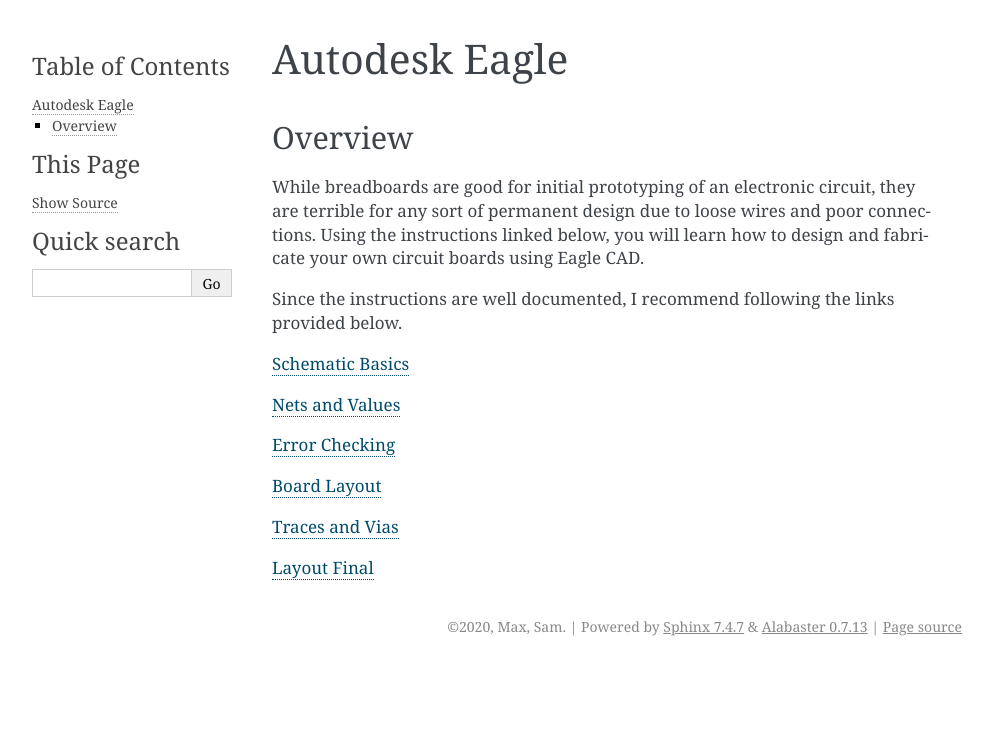
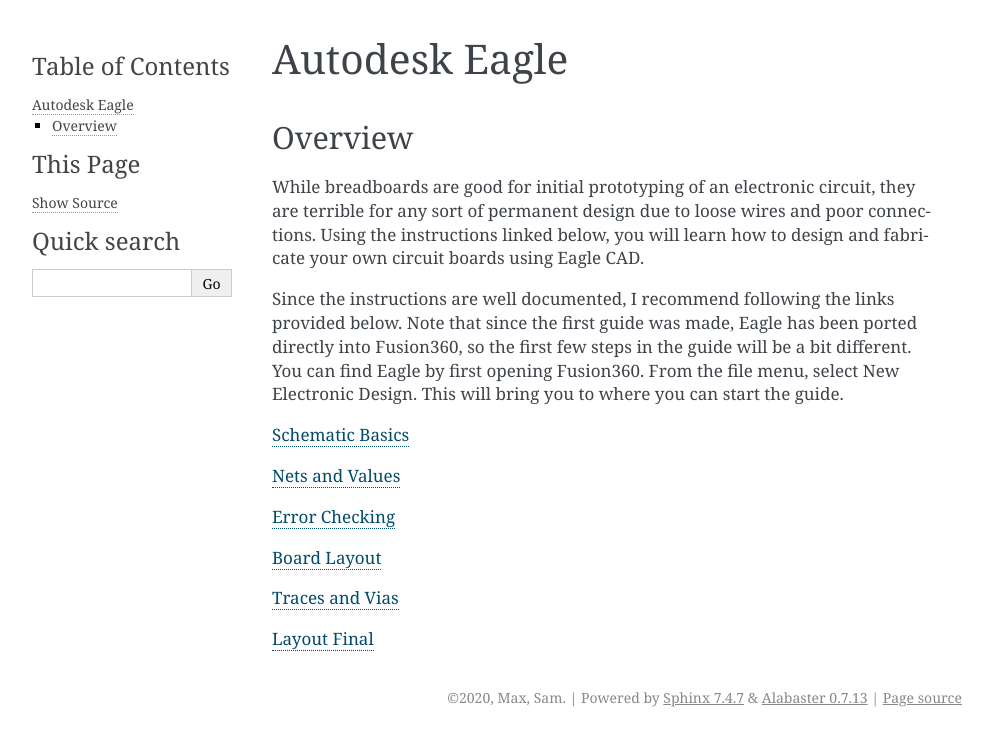
Before and after one commit to maxtkc/mvths-wiki, a Sphinx documentation site: the page built from docs/045-autodesk-eagle.rst, in a window 1280 px wide. Shown: the top 746 px of the page, without its empty margins (148-1141 px from the left). Built offline with Sphinx 7.4.7, drawn with Linux system fonts in a browser that asks for light colours; pages that are not in the unit, such as notebooks, are missing from menus.

Commit message:
Update 045-autodesk-eagle.rst

```diff
--- a/docs/045-autodesk-eagle.rst
+++ b/docs/045-autodesk-eagle.rst
@@ -6,8 +6,7 @@
 
 While breadboards are good for initial prototyping of an electronic circuit, they are terrible for any sort of permanent design due to loose wires and poor connections. Using the instructions linked below, you will learn how to design and fabricate your own circuit boards using Eagle CAD.
 
-Since the instructions are well documented, I recommend following the
-links provided below.
+Since the instructions are well documented, I recommend following the links provided below. Note that since the first guide was made, Eagle has been ported directly into Fusion360, so the first few steps in the guide will be a bit different. You can find Eagle by first opening Fusion360. From the file menu, select New Electronic Design. This will bring you to where you can start the guide.
 
 `Schematic Basics <https://www.autodesk.com/products/eagle/blog/schematic-basics-part-1/>`__
 
```
